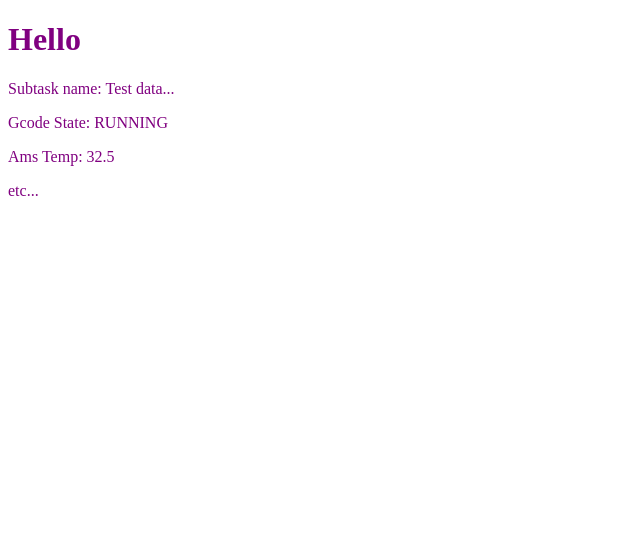
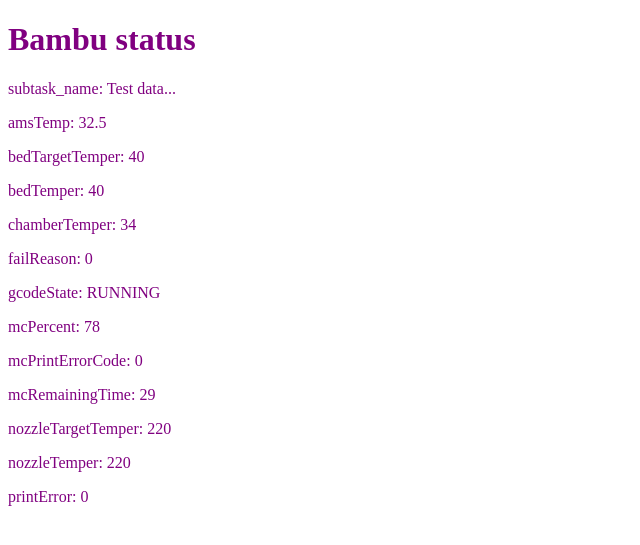
Before and after one commit to searabbitx/bambu-status, a Flask app: page / in a window 1280 px wide. Shown: the top 545 px of the page, without its empty margins (0-640 px from the left). Run offline with Flask 3, Linux system fonts and the light colour scheme.

Commit message:
Display all params

```diff
--- a/src/templates/index.html
+++ b/src/templates/index.html
@@ -8,11 +8,20 @@
     <link rel="stylesheet" href="static/style.css">
   </head>
   <body>
-    <h1>Hello</h1>
-    <p>Subtask name: {{ bambu_status.subtask_name }}</p>
-    <p>Gcode State: {{ bambu_status.gcodeState }}</p>
-    <p>Ams Temp: {{ bambu_status.amsTemp }}</p>
-    <p>etc...</p>
+    <h1>Bambu status</h1>
+    <p>subtask_name: {{ bambu_status.subtask_name }}</p>
+    <p>amsTemp: {{ bambu_status.amsTemp }}</p>
+    <p>bedTargetTemper: {{ bambu_status.bedTargetTemper }}</p>
+    <p>bedTemper: {{ bambu_status.bedTemper }}</p>
+    <p>chamberTemper: {{ bambu_status.chamberTemper }}</p>
+    <p>failReason: {{ bambu_status.failReason }}</p>
+    <p>gcodeState: {{ bambu_status.gcodeState }}</p>
+    <p>mcPercent: {{ bambu_status.mcPercent }}</p>
+    <p>mcPrintErrorCode: {{ bambu_status.mcPrintErrorCode }}</p>
+    <p>mcRemainingTime: {{ bambu_status.mcRemainingTime }}</p>
+    <p>nozzleTargetTemper: {{ bambu_status.nozzleTargetTemper }}</p>
+    <p>nozzleTemper: {{ bambu_status.nozzleTemper }}</p>
+    <p>printError: {{ bambu_status.printError }}</p>
     <script src="static/index.js"></script>
   </body>
 </html>
```
